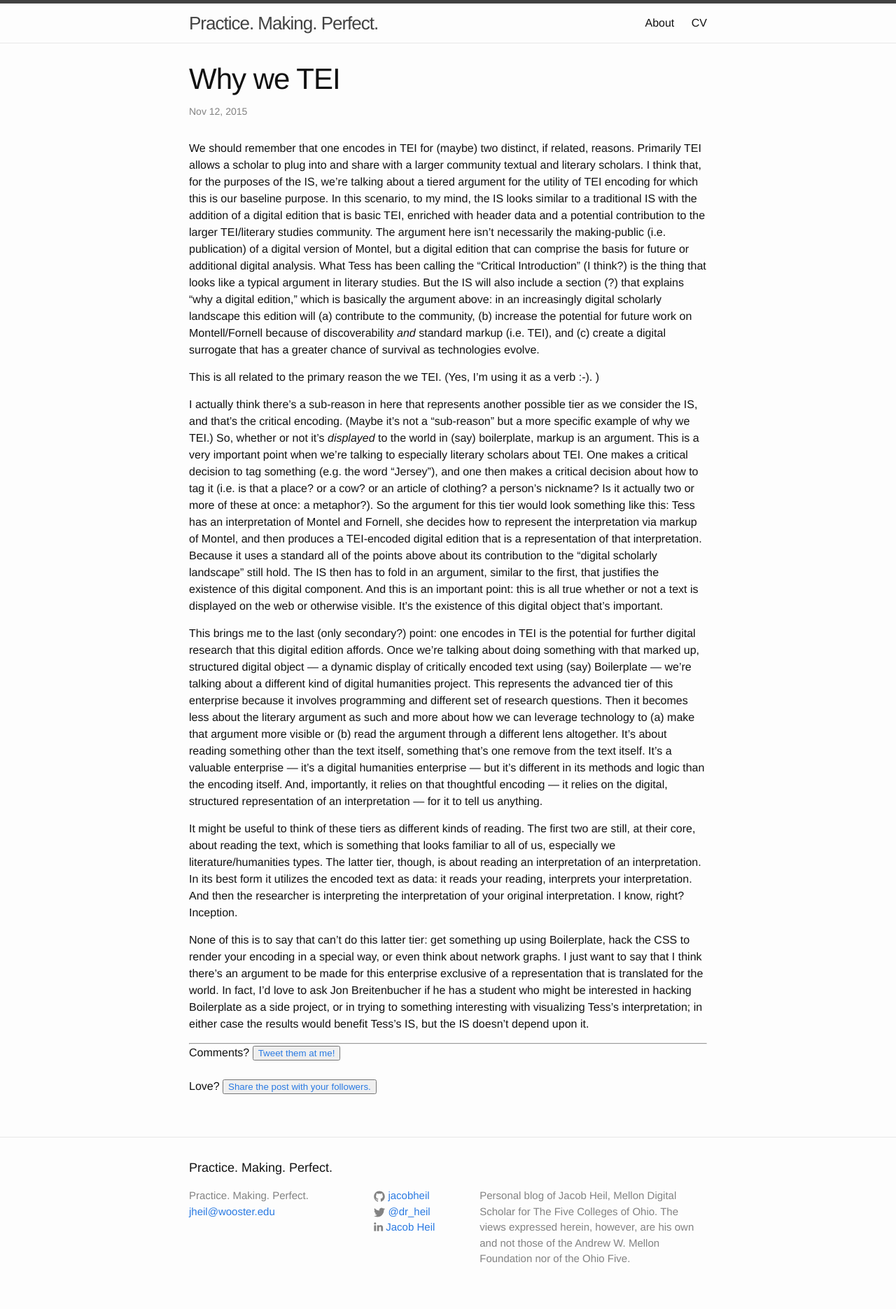
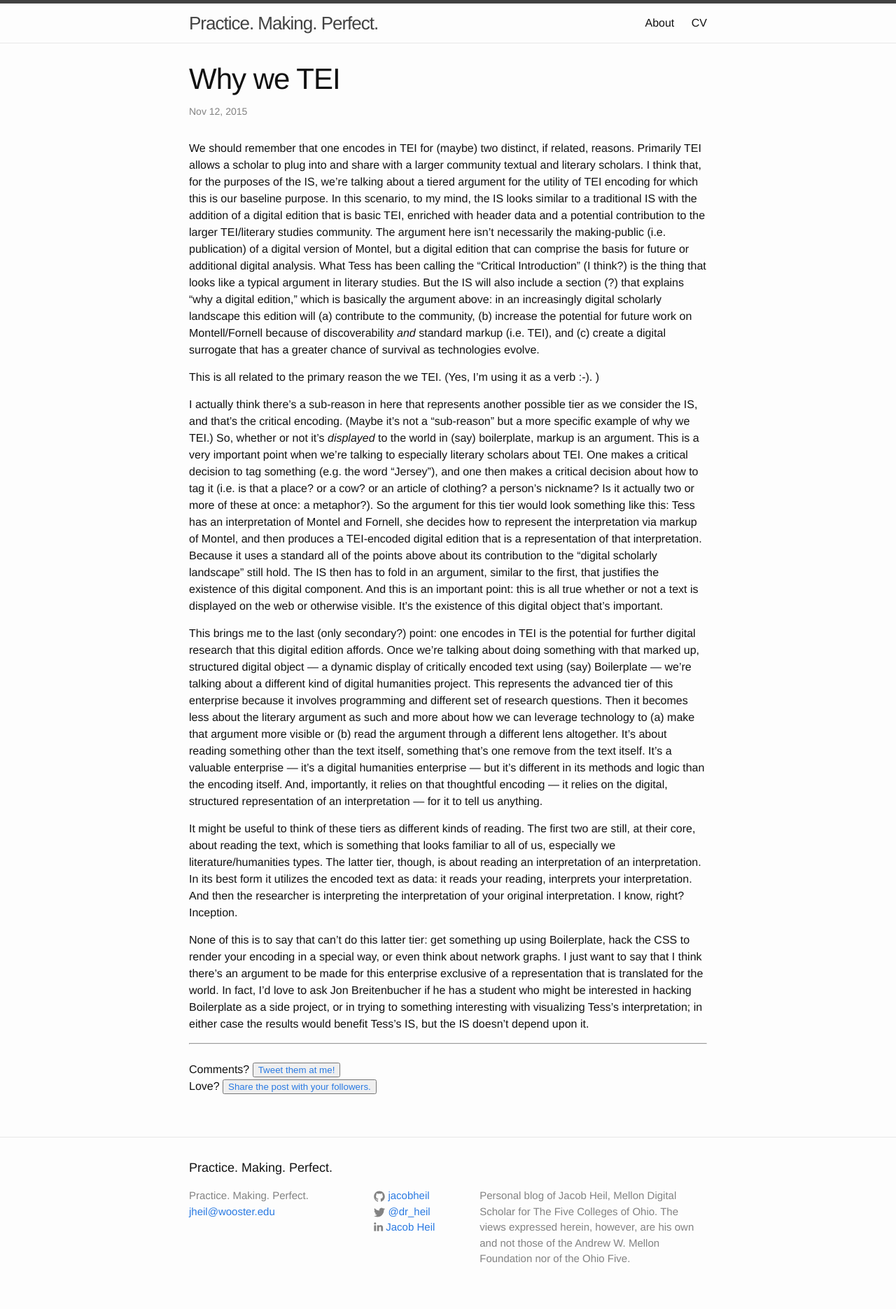
Before and after one commit to jacobheil/blog, a Jekyll site: the page built from _posts/2015-11-12-tei.markdown, in a window 1280 px wide. Shown: the whole page at 70% size. Built offline with Jekyll 4.4.1, drawn with Linux system fonts in a browser that asks for light colours; nearby versions of some CDN libraries.

```diff
--- a/_includes/twitter_plug.html
+++ b/_includes/twitter_plug.html
@@ -1,5 +1,5 @@
-<hr>
+<hr><br>
 Comments? <button type="button"><a class="twitter-hashtag-button"
-  href="https://twitter.com/intent/tweet?screen_name=dr_heil&button_hashtag=pmp // {{ page.title }} // " target="_blank">Tweet them at me!</a></button><br><br>
+  href="https://twitter.com/intent/tweet?screen_name=dr_heil&button_hashtag=pmp // {{ page.title }} // " target="_blank">Tweet them at me!</a></button><br>
 Love? <button type="button"><a href="https://twitter.com/intent/tweet?url={{ site.url }}{{ page.url }}&text={{ page.title }}&via=dr_heil" target="_blank">
 Share the post with your followers.</a></button>
```
